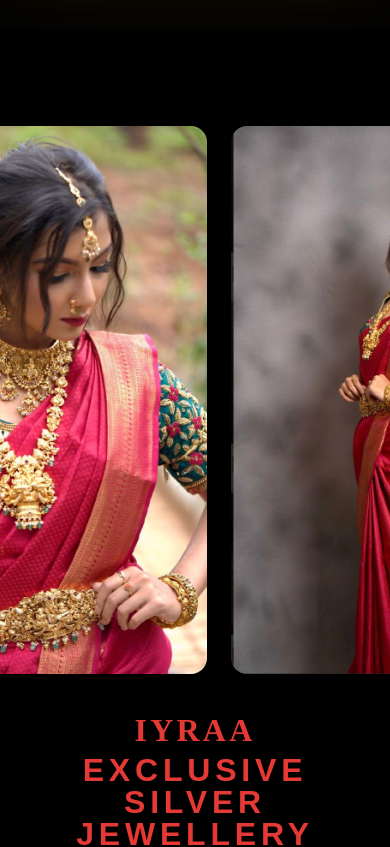
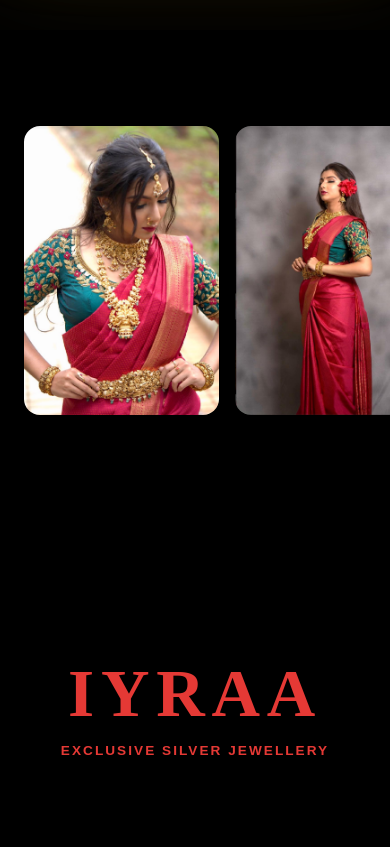
Before and after one commit to Pranav252005/Disha, a React (Vite) app: page / in a window 390 px wide. Shown: the part 1940-2787 px from the top of the page. Built offline with nearby package versions, Linux system fonts and the light colour scheme.

Commit message:
Responsive mobile fixes for carousel, about, IYRAA, and TIA BEAUTY sections

```diff
--- a/src/App.tsx
+++ b/src/App.tsx
@@ -180,7 +180,7 @@ function App() {
       {/* Page 3: New Section Below About */}
       <div className="iyraa-section w-full min-h-screen flex items-center justify-between bg-black relative z-10 pt-24 pb-24 px-8">
         {/* Left: Image */}
-        <div className="flex flex-row gap-6 ml-12">
+        <div className="scroll-images flex flex-row gap-6 ml-12">
           <img src="/D1.jpg" alt="D1" className="w-[22vw] max-w-md object-cover rounded-2xl" />
           <img src="/D3.jpg" alt="D3" className="w-[22vw] max-w-md object-cover rounded-2xl" />
         </div>
@@ -219,7 +219,7 @@ function App() {
           >
             DIGITAL AD COMPANION
           </span>
-          <div className="flex flex-row gap-6 ml-12">
+          <div className="scroll-images flex flex-row gap-6 ml-12">
             <img src="/D9.jpg" alt="D9" className="w-[22vw] max-w-xs object-cover rounded-2xl" />
             <img src="/D11.jpg" alt="D11" className="w-[22vw] max-w-xs object-cover rounded-2xl" />
           </div>
--- a/src/index.css
+++ b/src/index.css
@@ -382,16 +382,40 @@
     border-radius: 1rem !important;
   }
 
+  /* Enable horizontal scroll for images in iyraa-section and tia-section */
+  .iyraa-section .scroll-images,
+  .tia-section .scroll-images {
+    display: flex !important;
+    flex-direction: row !important;
+    overflow-x: auto !important;
+    gap: 1rem !important;
+    width: 100vw !important;
+    padding-bottom: 0.5rem !important;
+    -webkit-overflow-scrolling: touch;
+    scrollbar-width: thin;
+  }
+
   .iyraa-section img,
   .tia-section img {
-    width: 95vw !important;
-    max-width: 98vw !important;
+    width: 50vw !important;
+    max-width: 50vw !important;
+    flex: 0 0 auto !important;
+  }
+
+  .iyraa-section .text-box span:first-child,
+  .tia-section .text-box span:first-child {
+    font-size: 4.2rem !important;
+  }
+
+  .iyraa-section .text-box span:nth-child(2),
+  .tia-section .text-box span:nth-child(2) {
+    font-size: 0.85rem !important;
   }
 
   .iyraa-section .text-box,
   .tia-section .text-box {
-    font-size: 1.1rem !important;
-    padding: 0.5rem !important;
+    font-size: 2.5rem !important;
+    padding: 0.2rem !important;
   }
 }
 
```
